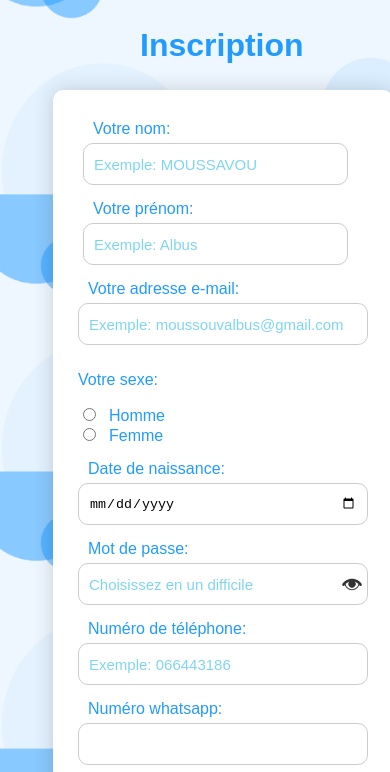
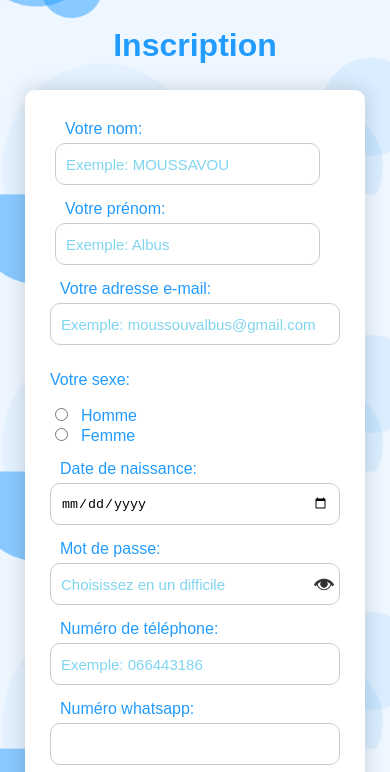
Before and after one commit to Yanick89/inscription-form, a plain HTML site: page index.html in a window 390 px wide. Shown: the top 772 px of the page. Drawn offline with Linux system fonts and the light colour scheme.

Commit message:
amelioration responsive

```diff
--- a/assets/css/style.css
+++ b/assets/css/style.css
@@ -155,16 +155,15 @@ main input[type=submit]:hover{
 /***************PETITS ÉCRANS****************/
 
 @media (max-width: 640px) {
-main{
+/* main{
 		width: 70%;
 		height: 100%;
 		margin-left: -10px;
-	}
+	} */
 main h2{
 	font-size: 2em;
 	text-align: center;
 	color: #229BFF;
-    margin-left: 150px;
 }
 main .bloc input[type="texte"] {
     	display: inline-block;
@@ -182,7 +181,6 @@ main .commercial_form{
 	margin: 0 auto;
 	box-shadow: 0 0 20px rgba(44,43,43,0.2);
 	padding: 20px;
-    margin-left: 63px;
 	width: 300px;
 }
 main form .bloc .blocnomprenom{
```
